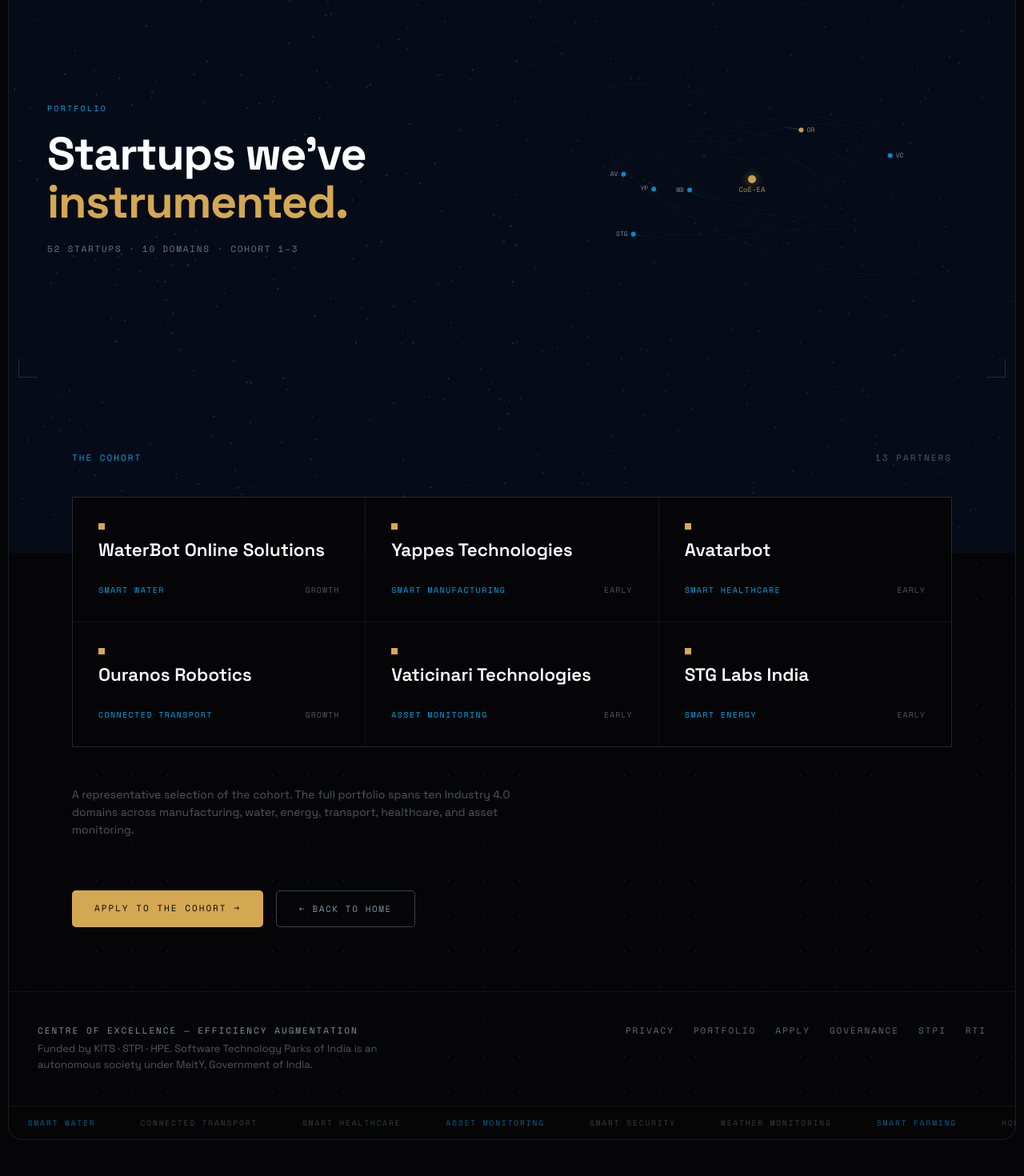
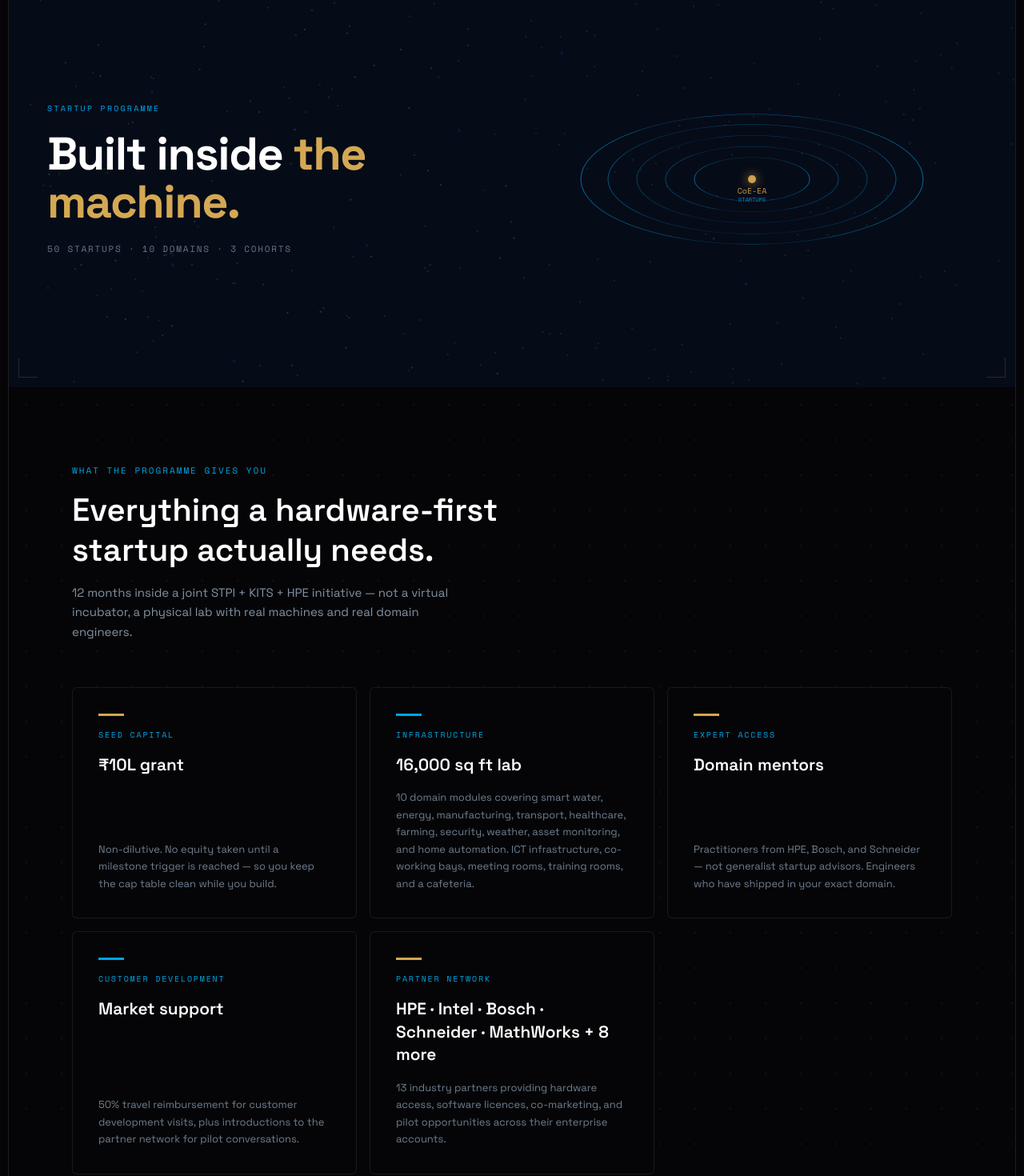
Before and after one commit to NishEA/coe-ea-website, a Next.js app: page /portfolio in a window 1280 px wide. Shown: the part 120-1590 px from the top of the page at 80% size. Before the commit the page ends 1555 px from the top, so only its background shows below. Built offline with nearby package versions, Linux system fonts and the light colour scheme.

Commit message:
fix: startup programme page, portfolio morph rings, lab size 16K sq ft

```diff
--- a/app/(site)/apply/page.tsx
+++ b/app/(site)/apply/page.tsx
@@ -12,7 +12,7 @@
 const STATS = [
   { value: '₹10L', label: 'Seed grant' },
   { value: '12 mo', label: 'Programme' },
-  { value: '10L', label: 'Sq ft lab' },
+  { value: '16K', label: 'Sq ft lab' },
   { value: '13', label: 'Partners' },
 ]
 
--- a/app/(site)/portfolio/page.tsx
+++ b/app/(site)/portfolio/page.tsx
@@ -4,10 +4,48 @@
 import { PortfolioMorph } from '@/components/ui/morphs/PortfolioMorph'
 
 export const metadata: Metadata = {
-  title: 'Portfolio',
+  title: 'Startup Programme',
   description:
-    'Startups incubated by the Centre of Excellence on Efficiency Augmentation.',
+    'The CoE-EA Startup Programme: ₹10L seed grant, 16,000 sq ft lab, domain mentors, and market support across 10 Industry 4.0 domains.',
 }
+
+const BENEFITS = [
+  {
+    id: 'grant',
+    label: 'Seed capital',
+    headline: '₹10L grant',
+    body: 'Non-dilutive. No equity taken until a milestone trigger is reached — so you keep the cap table clean while you build.',
+    accent: 'amber',
+  },
+  {
+    id: 'lab',
+    label: 'Infrastructure',
+    headline: '16,000 sq ft lab',
+    body: '10 domain modules covering smart water, energy, manufacturing, transport, healthcare, farming, security, weather, asset monitoring, and home automation. ICT infrastructure, co-working bays, meeting rooms, training rooms, and a cafeteria.',
+    accent: 'cerulean',
+  },
+  {
+    id: 'mentors',
+    label: 'Expert access',
+    headline: 'Domain mentors',
+    body: 'Practitioners from HPE, Bosch, and Schneider — not generalist startup advisors. Engineers who have shipped in your exact domain.',
+    accent: 'amber',
+  },
+  {
+    id: 'market',
+    label: 'Customer development',
+    headline: 'Market support',
+    body: '50% travel reimbursement for customer development visits, plus introductions to the partner network for pilot conversations.',
+    accent: 'cerulean',
+  },
+  {
+    id: 'ecosystem',
+    label: 'Partner network',
+    headline: 'HPE · Intel · Bosch · Schneider · MathWorks + 8 more',
+    body: '13 industry partners providing hardware access, software licences, co-marketing, and pilot opportunities across their enterprise accounts.',
+    accent: 'amber',
+  },
+] as const
 
 const STARTUPS = [
   { name: 'WaterBot Online Solutions', domain: 'Smart Water', stage: 'Growth' },
@@ -21,30 +59,95 @@
 export default function PortfolioPage() {
   return (
     <>
+      {/* ── 1. Hero ── */}
       <DarkHero
-        label="Portfolio"
+        label="Startup Programme"
         title={
           <>
-            Startups we&rsquo;ve <span className="text-amber">instrumented.</span>
+            Built inside <span className="text-amber">the machine.</span>
           </>
         }
-        subhead="52 STARTUPS · 10 DOMAINS · COHORT 1–3"
+        subhead="50 STARTUPS · 10 DOMAINS · 3 COHORTS"
         visual={<PortfolioMorph className="h-full w-auto max-w-[600px]" />}
         bridge={false}
       />
 
-      {/* Dark card grid */}
-      <section className="relative z-10 px-6 py-20 tablet:px-12">
+      {/* ── 2. What the programme gives you ── */}
+      <section className="relative z-10 bg-bg-void px-6 py-24 tablet:px-12">
+        {/* subtle grid dot background */}
+        <div className="grid-bg" aria-hidden />
+
+        <div className="relative mx-auto max-w-[1100px]">
+          {/* section header */}
+          <div className="mb-14">
+            <p className="font-mono text-[11px] uppercase tracking-[0.18em] text-brand-cerulean">
+              What the programme gives you
+            </p>
+            <h2 className="mt-4 max-w-xl font-display text-[2rem] font-semibold leading-tight text-white tablet:text-[2.5rem]">
+              Everything a hardware-first startup actually needs.
+            </h2>
+            <p className="mt-4 max-w-lg font-body text-[15px] leading-[1.65] text-brand-ice/70">
+              12 months inside a joint STPI + KITS + HPE initiative — not a
+              virtual incubator, a physical lab with real machines and real
+              domain engineers.
+            </p>
+          </div>
+
+          {/* benefit cards */}
+          <ul
+            aria-label="Programme benefits"
+            className="grid grid-cols-1 gap-4 tablet:grid-cols-2 desktop:grid-cols-3"
+          >
+            {BENEFITS.map(b => (
+              <li
+                key={b.id}
+                className="flex flex-col gap-4 rounded-[6px] border border-white/[0.08] bg-bg-void p-8 transition hover:border-white/[0.14] hover:bg-white/[0.02]"
+              >
+                {/* accent marker */}
+                <span
+                  aria-hidden
+                  className={
+                    b.accent === 'amber'
+                      ? 'inline-block h-[3px] w-8 bg-amber'
+                      : 'inline-block h-[3px] w-8 bg-brand-cerulean'
+                  }
+                />
+                {/* label */}
+                <p className="font-mono text-[10px] uppercase tracking-[0.18em] text-brand-cerulean">
+                  {b.label}
+                </p>
+                {/* headline */}
+                <p className="font-display text-[1.3rem] font-semibold leading-snug text-white">
+                  {b.headline}
+                </p>
+                {/* body */}
+                <p className="mt-auto font-body text-[13px] leading-[1.65] text-brand-ice/60">
+                  {b.body}
+                </p>
+              </li>
+            ))}
+          </ul>
+        </div>
+      </section>
+
+      {/* ── 3. The cohort ── */}
+      <section className="relative z-10 border-t border-white/[0.06] bg-bg-void px-6 py-24 tablet:px-12">
         <div className="mx-auto max-w-[1100px]">
-          <div className="mb-10 flex items-baseline justify-between">
+          {/* section header */}
+          <div className="mb-10 flex flex-col gap-2 tablet:flex-row tablet:items-baseline tablet:justify-between">
             <p className="font-mono text-[11px] uppercase tracking-[0.18em] text-brand-cerulean">
               The cohort
             </p>
             <p className="font-mono text-[11px] uppercase tracking-[0.18em] text-brand-ice/40">
-              13 partners
+              13 partners · Bengaluru
             </p>
           </div>
 
+          <h2 className="mb-10 font-display text-[1.6rem] font-semibold leading-tight text-white tablet:text-[2rem]">
+            A selection from the cohort.
+          </h2>
+
+          {/* startup card grid */}
           <ul
             aria-label="Portfolio startups"
             className="grid grid-cols-1 gap-px border border-white/[0.08] bg-white/[0.06] tablet:grid-cols-2 desktop:grid-cols-3"
@@ -70,18 +173,32 @@
             ))}
           </ul>
 
-          <p className="mt-12 max-w-xl font-body text-[14px] leading-[1.6] text-brand-ice/40">
-            A representative selection of the cohort. The full portfolio spans
-            ten Industry&nbsp;4.0 domains across manufacturing, water, energy,
-            transport, healthcare, and asset monitoring.
+          <p className="mt-8 font-mono text-[11px] uppercase tracking-[0.14em] text-brand-ice/40">
+            Full cohort of 50+ startups spans all ten domains.
+          </p>
+        </div>
+      </section>
+
+      {/* ── 4. CTA ── */}
+      <section className="relative z-10 border-t border-white/[0.06] bg-bg-void px-6 py-24 tablet:px-12">
+        <div className="mx-auto max-w-[1100px]">
+          <p className="font-mono text-[11px] uppercase tracking-[0.18em] text-brand-cerulean">
+            Ready to apply
+          </p>
+          <h2 className="mt-4 max-w-xl font-display text-[2rem] font-semibold leading-tight text-white tablet:text-[2.5rem]">
+            Cohort 3 applications are open.
+          </h2>
+          <p className="mt-4 max-w-md font-body text-[15px] leading-[1.65] text-brand-ice/60">
+            12 months. ₹10L. A lab, a domain expert, and a partner ecosystem
+            in your vertical. Based in Bengaluru.
           </p>
 
-          <div className="mt-16 flex flex-wrap gap-4">
+          <div className="mt-12 flex flex-wrap gap-4">
             <Link
               href="/apply"
               className="rounded-[5px] bg-amber px-7 py-3.5 font-mono text-[11px] uppercase tracking-[0.18em] text-bg-void transition hover:bg-amber-hi focus-visible:outline-none focus-visible:ring-2 focus-visible:ring-brand-cerulean focus-visible:ring-offset-2 focus-visible:ring-offset-bg-void"
             >
-              Apply to the cohort →
+              Apply to Cohort 3 →
             </Link>
             <Link
               href="/"
--- a/components/ui/morphs/PortfolioMorph.tsx
+++ b/components/ui/morphs/PortfolioMorph.tsx
@@ -3,11 +3,10 @@
 import { useEffect, useRef, useState } from 'react'
 
 /**
- * Portfolio hero visual — Cube → Orbital mechanics.
+ * Portfolio hero visual — Cube → Concentric orbital rings.
  *
- * Six portfolio startups orbit the CoE-EA hub. Angular velocities follow
- * Kepler's third law (ω ∝ r⁻³/²) so inner orbits complete faster.
- * Each body leaves a fading trail. Orbit ellipses appear as faint guides.
+ * Five clean rings pulse gently around the CoE-EA hub.
+ * No startup bodies, no trails, no initials.
  */
 
 const FACE = 52
@@ -15,26 +14,15 @@
 const W = 500, H = 480
 const CX = 250, CY = 240
 const EZ = 'cubic-bezier(0.4,0,0.2,1)'
-const TRAIL_LEN = 48
 
-const ω0 = 0.6, r0 = 80
-
-const ORBITS = [
-  { r: 80,  ecc: 0.08, inc: 0,   θ0: 0,           short: 'WB',  amber: false },
-  { r: 115, ecc: 0.12, inc: 15,  θ0: Math.PI/3,   short: 'YP',  amber: false },
-  { r: 148, ecc: 0.10, inc: -20, θ0: Math.PI*0.8, short: 'AV',  amber: false },
-  { r: 178, ecc: 0.15, inc: 10,  θ0: Math.PI*1.3, short: 'OR',  amber: true  },
-  { r: 205, ecc: 0.08, inc: -8,  θ0: Math.PI*1.7, short: 'VC',  amber: false },
-  { r: 228, ecc: 0.11, inc: 25,  θ0: Math.PI*0.4, short: 'STG', amber: false },
-].map(o => ({ ...o, ω: ω0 * Math.pow(r0 / o.r, 1.5) }))
-
-function bodyPos(o: typeof ORBITS[0], θ: number): [number, number] {
-  const rr = o.r * (1 - o.ecc * Math.cos(θ))
-  const incR = (o.inc * Math.PI) / 180
-  const x = CX + rr * (Math.cos(θ) * Math.cos(incR) - Math.sin(θ) * Math.sin(incR))
-  const y = CY + rr * (Math.cos(θ) * Math.sin(incR) + Math.sin(θ) * Math.cos(incR)) * 0.38
-  return [x, y]
-}
+// Five concentric rings: [semi-major radius, y-scale (isometric tilt), phase offset (seconds)]
+const RINGS: [number, number, number][] = [
+  [72,  0.38, 0.0],
+  [108, 0.38, 0.7],
+  [144, 0.38, 1.4],
+  [180, 0.38, 2.1],
+  [214, 0.38, 2.8],
+]
 
 export function PortfolioMorph({ className = '' }: { className?: string }) {
   const [stage, setStage] = useState(0)
@@ -64,24 +52,29 @@
     t0Ref.current = performance.now()
     let rafId: number
 
-    const trails: [number, number][][] = ORBITS.map(() => [])
-
     const draw = (now: number) => {
       const elapsed = skipAnim ? 8 : (now - t0Ref.current) / 1000
       ctx.clearRect(0, 0, W, H)
 
-      // Orbit guides
-      const guideAlpha = Math.min(0.18, elapsed * 0.09)
-      ORBITS.forEach(o => {
-        const incR = (o.inc * Math.PI) / 180
+      // Concentric pulsing rings
+      RINGS.forEach(([r, ys, phaseOffset], i) => {
+        // Fade ring in over first 2 s, staggered
+        const appear = Math.min(1, Math.max(0, (elapsed - i * 0.2) / 0.8))
+        if (appear <= 0) return
+
+        // Pulse: opacity oscillates between 0.3 and 0.55, period ~3.5 s, offset per ring
+        const pulse = skipAnim
+          ? 0.42
+          : 0.3 + 0.25 * (0.5 + 0.5 * Math.sin(((elapsed + phaseOffset) / 3.5) * Math.PI * 2))
+        const alpha = appear * pulse
+
         ctx.save()
         ctx.translate(CX, CY)
-        ctx.rotate(incR)
-        ctx.scale(1, 0.38)
+        ctx.scale(1, ys)
         ctx.beginPath()
-        ctx.ellipse(0, 0, o.r, o.r * (1 - o.ecc), 0, 0, Math.PI * 2)
-        ctx.strokeStyle = `rgba(0,164,228,${guideAlpha})`
-        ctx.lineWidth = 0.5
+        ctx.ellipse(0, 0, r, r, 0, 0, Math.PI * 2)
+        ctx.strokeStyle = `rgba(0,164,228,${alpha.toFixed(3)})`
+        ctx.lineWidth = 1.2
         ctx.stroke()
         ctx.restore()
       })
@@ -89,67 +82,39 @@
       // Hub glow + dot
       const hubGrow = Math.min(1, elapsed / 0.4)
       if (hubGrow > 0) {
-        const grad = ctx.createRadialGradient(CX, CY, 0, CX, CY, 18 * hubGrow)
-        grad.addColorStop(0, `rgba(212,168,83,${hubGrow * 0.3})`)
+        const grad = ctx.createRadialGradient(CX, CY, 0, CX, CY, 20 * hubGrow)
+        grad.addColorStop(0, `rgba(212,168,83,${hubGrow * 0.35})`)
         grad.addColorStop(1, 'rgba(0,0,0,0)')
         ctx.beginPath()
-        ctx.arc(CX, CY, 18 * hubGrow, 0, Math.PI * 2)
+        ctx.arc(CX, CY, 20 * hubGrow, 0, Math.PI * 2)
         ctx.fillStyle = grad
         ctx.fill()
+
         ctx.beginPath()
         ctx.arc(CX, CY, 5 * hubGrow, 0, Math.PI * 2)
         ctx.fillStyle = `rgba(212,168,83,${hubGrow * 0.95})`
         ctx.fill()
-        if (elapsed > 0.5) {
-          const la = Math.min(1, (elapsed - 0.5) / 0.4)
-          ctx.font = '9px "Space Mono", monospace'
+
+        // "CoE-EA" label (amber)
+        const la = Math.min(1, Math.max(0, (elapsed - 0.5) / 0.4))
+        if (la > 0) {
+          ctx.font = '10px "Space Mono", monospace'
           ctx.textAlign = 'center'
           ctx.textBaseline = 'top'
-          ctx.fillStyle = `rgba(212,168,83,${la * 0.85})`
-          ctx.fillText('CoE-EA', CX, CY + 9)
+          ctx.fillStyle = `rgba(212,168,83,${la * 0.9})`
+          ctx.fillText('CoE-EA', CX, CY + 10)
+        }
+
+        // "STARTUPS" label (cerulean) below CoE-EA
+        const lb = Math.min(1, Math.max(0, (elapsed - 0.9) / 0.5))
+        if (lb > 0) {
+          ctx.font = '7px "Space Mono", monospace'
+          ctx.textAlign = 'center'
+          ctx.textBaseline = 'top'
+          ctx.fillStyle = `rgba(0,164,228,${lb * 0.9})`
+          ctx.fillText('STARTUPS', CX, CY + 23)
         }
       }
-
-      // Bodies + trails
-      ORBITS.forEach((o, i) => {
-        const appear = Math.max(0, elapsed - 0.3 - i * 0.15)
-        if (appear <= 0) return
-        const θ = o.θ0 + o.ω * elapsed
-        const [bx, by] = bodyPos(o, θ)
-
-        trails[i].push([bx, by])
-        if (trails[i].length > TRAIL_LEN) trails[i].shift()
-
-        const trail = trails[i]
-        for (let j = 1; j < trail.length; j++) {
-          const a = (j / trail.length) * Math.min(1, appear / 0.5) * (o.amber ? 0.5 : 0.35)
-          ctx.beginPath()
-          ctx.moveTo(trail[j - 1][0], trail[j - 1][1])
-          ctx.lineTo(trail[j][0], trail[j][1])
-          ctx.strokeStyle = o.amber ? `rgba(212,168,83,${a})` : `rgba(0,164,228,${a})`
-          ctx.lineWidth = 1
-          ctx.stroke()
-        }
-
-        const dotAlpha = Math.min(1, appear / 0.3)
-        ctx.beginPath()
-        ctx.arc(bx, by, 3, 0, Math.PI * 2)
-        ctx.fillStyle = o.amber
-          ? `rgba(212,168,83,${dotAlpha * 0.95})`
-          : `rgba(0,164,228,${dotAlpha * 0.85})`
-        ctx.fill()
-
-        if (appear > 0.5) {
-          const la = Math.min(1, (appear - 0.5) / 0.5)
-          ctx.font = '8px "Space Mono", monospace'
-          ctx.textAlign = bx > CX ? 'left' : 'right'
-          ctx.textBaseline = 'middle'
-          ctx.fillStyle = o.amber
-            ? `rgba(212,168,83,${la * 0.8})`
-            : `rgba(183,207,232,${la * 0.65})`
-          ctx.fillText(o.short, bx + (bx > CX ? 7 : -7), by)
-        }
-      })
 
       rafId = requestAnimationFrame(draw)
     }
```
